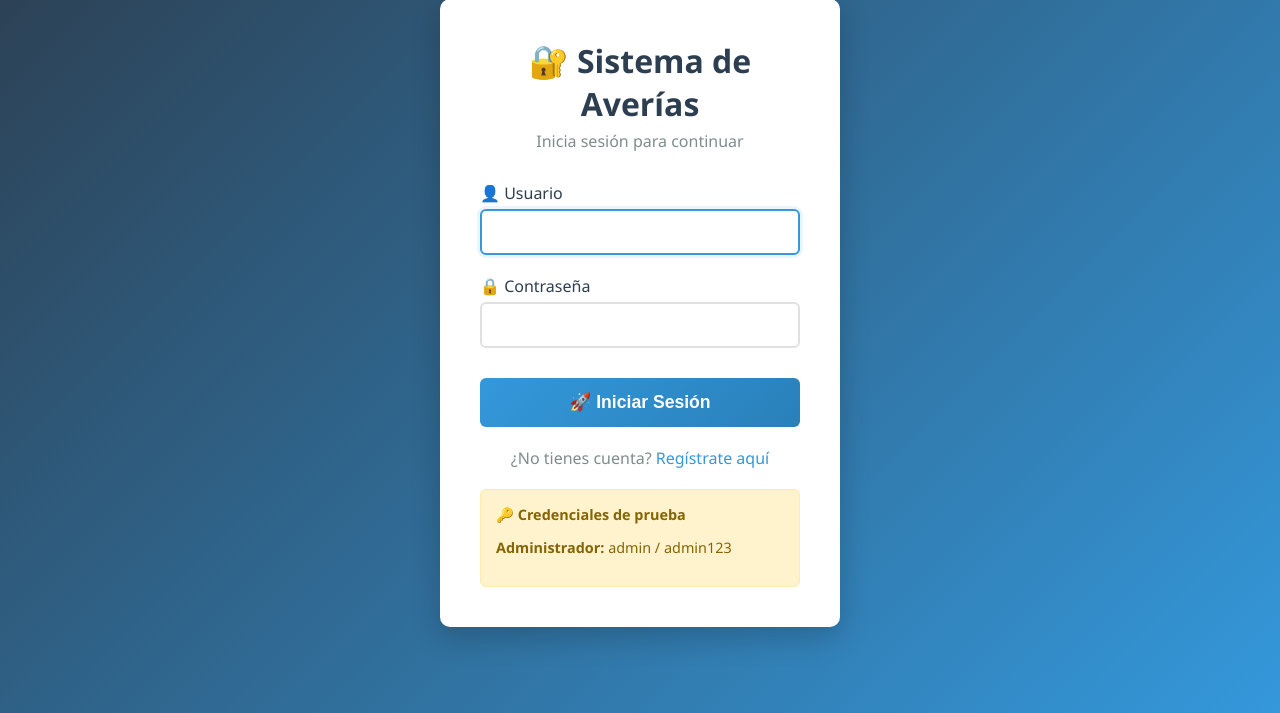
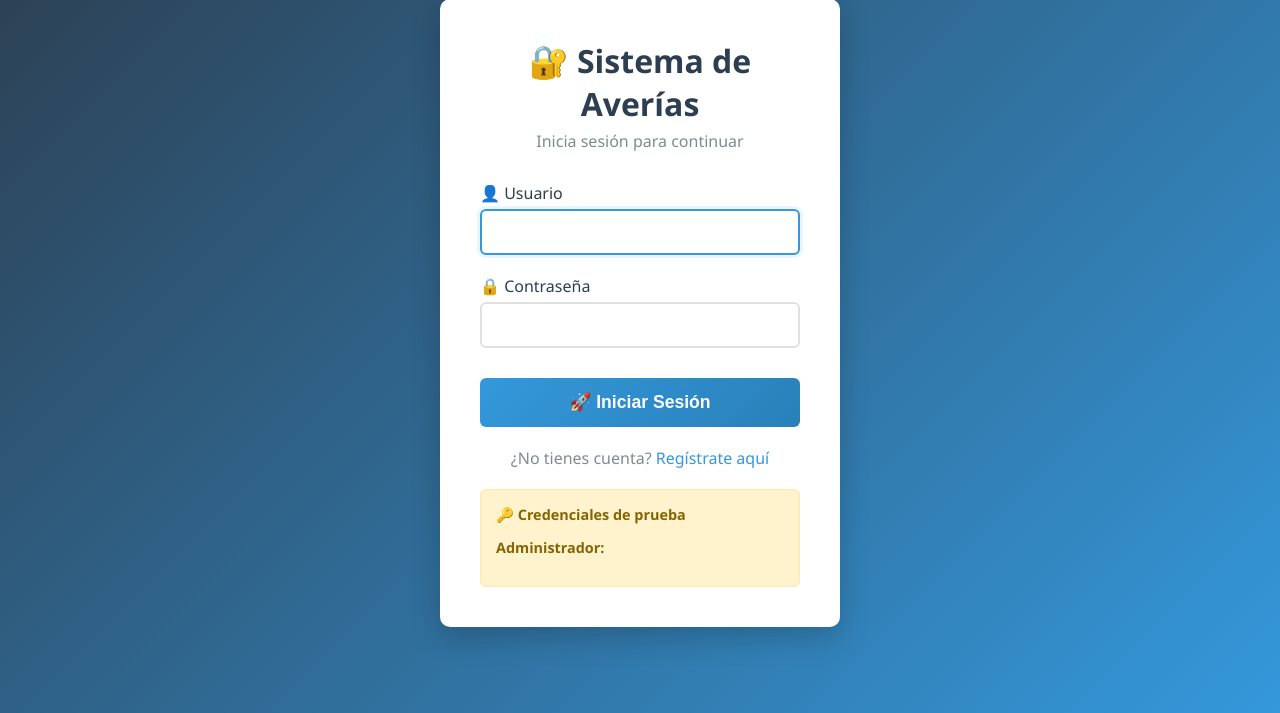
Before and after one commit to Necrun/averias-web, a Flask app: page /login in a window 1280 px wide. Shown: the part 87-800 px from the top of the page. Run offline with Flask 3, Linux system fonts and the light colour scheme; data comes from the database, SQL or seed files in the repository.

Commit message:
Update login.html

```diff
--- a/app/templates/login.html
+++ b/app/templates/login.html
@@ -171,7 +171,7 @@
 
         <div class="credentials-note">
             <h4>🔑 Credenciales de prueba</h4>
-            <p><strong>Administrador:</strong> admin / admin123</p>
+            <p><strong>Administrador:</strong> </p>
         </div>
 
     </div>
```
